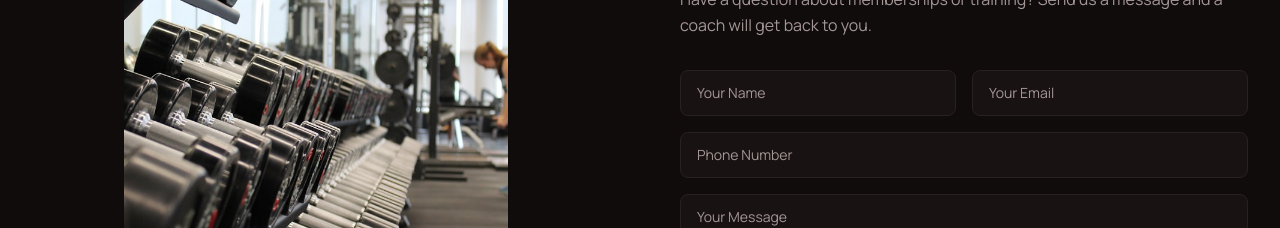
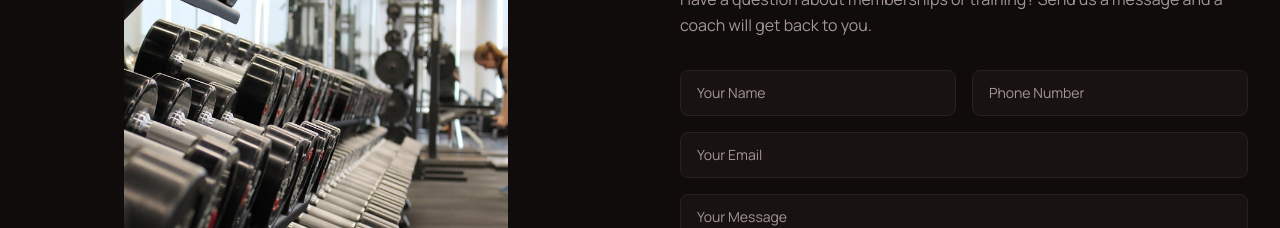
Before and after one commit to Harshsahu17/FORGEWELL-GYM-3, a React (Vite) app: page / in a window 1280 px wide. Shown: the part 4627-4855 px from the top of the page. Built offline with nearby package versions, Linux system fonts and the light colour scheme.

Commit message:
contact form fix

```diff
--- a/src/components/ContactForm.jsx
+++ b/src/components/ContactForm.jsx
@@ -67,6 +67,15 @@ export default function ContactForm() {
                       className="w-full bg-bg-card border border-border px-4 py-3 rounded-lg text-sm text-ink-primary placeholder:text-ink-secondary focus:border-accent focus:outline-none transition-colors"
                     />
                     <input
+                      type="tel"
+                      name="phone"
+                      placeholder={copy.placeholders.phone}
+                      value={form.phone}
+                      onChange={handleChange}
+                      className="w-full bg-bg-card border border-border px-4 py-3 rounded-lg text-sm text-ink-primary placeholder:text-ink-secondary focus:border-accent focus:outline-none transition-colors"
+                    />
+                  </div>
+                    <input
                       type="email"
                       name="email"
                       required
@@ -75,15 +84,6 @@ export default function ContactForm() {
                       onChange={handleChange}
                       className="w-full bg-bg-card border border-border px-4 py-3 rounded-lg text-sm text-ink-primary placeholder:text-ink-secondary focus:border-accent focus:outline-none transition-colors"
                     />
-                  </div>
-                  <input
-                    type="tel"
-                    name="phone"
-                    placeholder={copy.placeholders.phone}
-                    value={form.phone}
-                    onChange={handleChange}
-                    className="w-full bg-bg-card border border-border px-4 py-3 rounded-lg text-sm text-ink-primary placeholder:text-ink-secondary focus:border-accent focus:outline-none transition-colors"
-                  />
                   <textarea
                     name="message"
                     required
```
